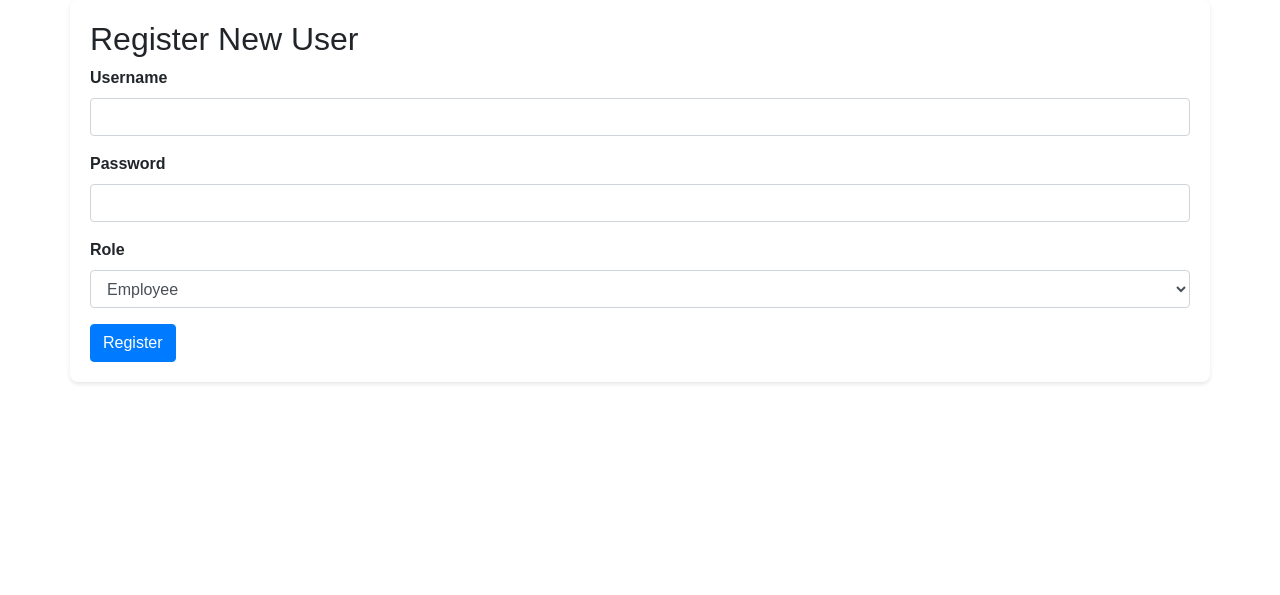
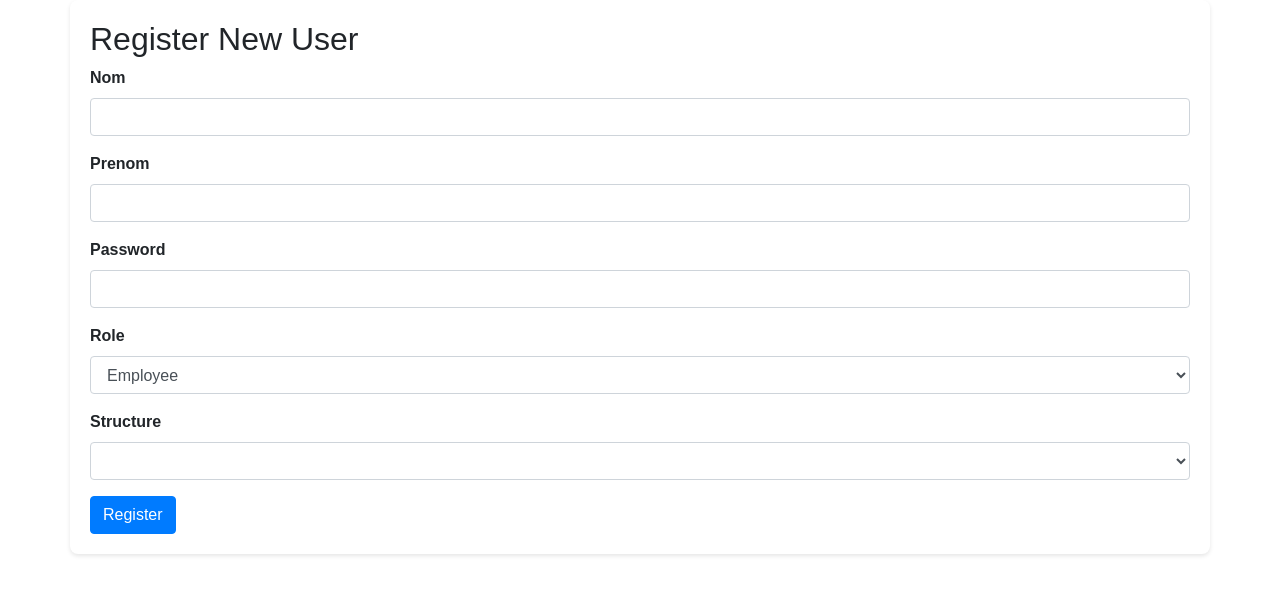
Before and after one commit to purplleee/projet, a Flask app: page /auth/register in a window 1280 px wide. Shown: the part 76-671 px from the top of the page. Run offline with Flask 3, Linux system fonts and the light colour scheme; data that the repository does not hold is empty; some libraries are stand-ins or nearby versions.

Commit message:
fixed the creating user form

```diff
--- a/uwu/blueprints/auth/routes.py
+++ b/uwu/blueprints/auth/routes.py
@@ -1,15 +1,21 @@
 from flask import Blueprint, request, render_template, redirect, url_for, flash ,current_app , abort,session
-from flask_login import login_user, logout_user, current_user, login_required
+from flask_login import login_user, logout_user, login_required ,LoginManager, current_user
 from uwu.models import Ticket, Materiel, User
+from uwu.models.models import Structure
 from werkzeug.security import generate_password_hash, check_password_hash
 from ...database import db
+from sqlalchemy.exc import SQLAlchemyError
+
 
 
 
 
 auth_bp = Blueprint('auth', __name__, static_folder='static',template_folder='template')
+login_manager = LoginManager(auth_bp)
 
-
+@login_manager.user_loader
+def load_user(user_id):
+    return User.query.get(int(user_id))
 
 
 @auth_bp.route('/login', methods=['GET', 'POST'])
@@ -52,19 +58,18 @@ def logout():
 
 
 
-@auth_bp.route('/switch_role', methods=['POST'])
-@login_required
-def switch_role():
-    new_role = request.form.get('role')
-    print(f"Received role switch request to: {new_role}")
-    if new_role and current_user.switch_role(new_role):
-        flash(f'Successfully switched to {new_role} role', 'success')
-        # Re-login the user to refresh session data
-        login_user(current_user, remember=True)
-        return redirect(url_for(f'{current_user.active_role}.index'))
-    else:
-        flash('Invalid role selected or insufficient permissions', 'error')
-        abort(403)
+def switch_role(self, new_role):
+    allowed_transitions = {
+        'employee': ['employee'],  # Employees can't switch roles
+        'admin': ['employee', 'admin'],  # Admins can switch to employee or back to admin
+        'super_admin': ['employee', 'admin', 'super_admin']  # Super admins can switch to any role
+    }
+    if new_role in allowed_transitions.get(self.active_role, []):
+        self.active_role = new_role
+        db.session.commit()  # Ensure the change is saved to the database
+        return True
+    return False
+
 
 
 
@@ -74,28 +79,25 @@ def switch_role():
 @auth_bp.route('/register', methods=['GET', 'POST'])
 def register():
     if request.method == 'POST':
+        username = request.form['nom'] + request.form['prenom']
+        password = request.form['password']
+        roles = request.form['roles']
+        structure_id = request.form['structure_id']
+        new_user = User(username=username, roles=roles, active_role=roles[0])
+        new_user.set_password(password)  # Set password after creation
+        new_user.structure_id = structure_id
+
         try:
-            username = request.form['username']
-            password = request.form['password']
-            role = request.form['roles']  # Assuming roles are sent as part of the form
-
-            # Check if user already exists
-            existing_user = User.query.filter_by(username=username).first()
-            if existing_user:
-                flash('Username already exists')
-                return redirect(url_for('auth.register'))
-
-            # Create a new user instance with the role
-            new_user = User(username=username, roles=role)
-            new_user.set_password(password)
             db.session.add(new_user)
             db.session.commit()
-            flash('User registered successfully!')
+            flash('User registered successfully.')
             return redirect(url_for('auth.login'))
-        except Exception as e:
+        except SQLAlchemyError as e:
             db.session.rollback()
-            flash(f"An error occurred: {e}", 'error')
+            flash('An error occurred while registering the user. Please try again.')
+            current_app.logger.error(f"Error during user registration: {str(e)}")
         finally:
             db.session.close()
 
-    return render_template('register.html')
+    structures = Structure.query.all()
+    return render_template('register.html', structures=structures)
--- a/uwu/templates/register.html
+++ b/uwu/templates/register.html
@@ -5,8 +5,12 @@
     <h2>Register New User</h2>
     <form method="post">
         <div class="form-group">
-            <label for="username">Username</label>
-            <input type="text" class="form-control" id="username" name="username" required>
+            <label for="nom">Nom</label>
+            <input type="text" class="form-control" id="nom" name="nom" required>
+        </div>
+        <div class="form-group">
+            <label for="prenom">Prenom</label>
+            <input type="text" class="form-control" id="prenom" name="prenom" required>
         </div>
         <div class="form-group">
             <label for="password">Password</label>
@@ -20,6 +24,14 @@
                 <option value="super_admin">Super Admin</option>
             </select>
         </div>
+        <div class="form-group">
+            <label for="structure">Structure</label>
+            <select class="form-control" id="structure" name="structure_id">
+                {% for structure in structures %}
+                <option value="{{ structure.structure_id }}">{{ structure.structure_name }}</option>
+                {% endfor %}
+            </select>
+        </div>
         <button type="submit" class="btn btn-primary">Register</button>
     </form>
 </div>
```
